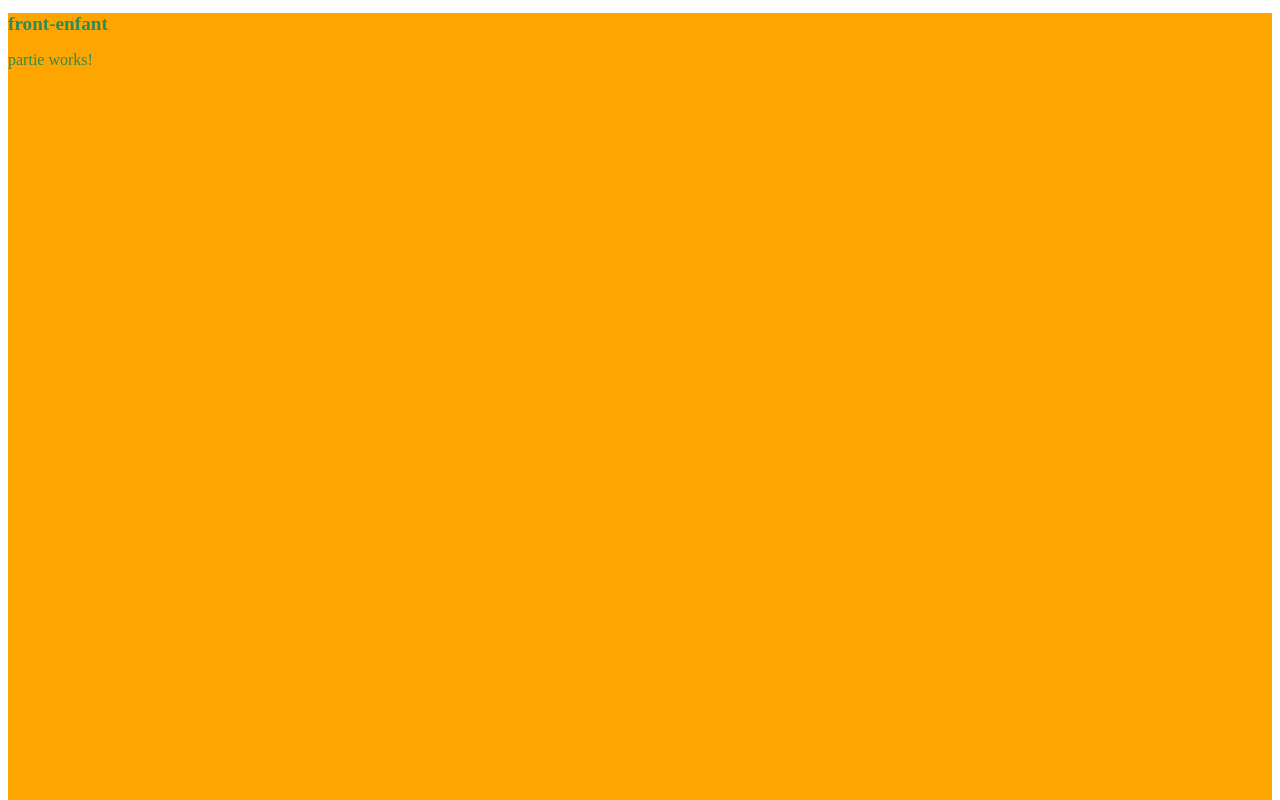
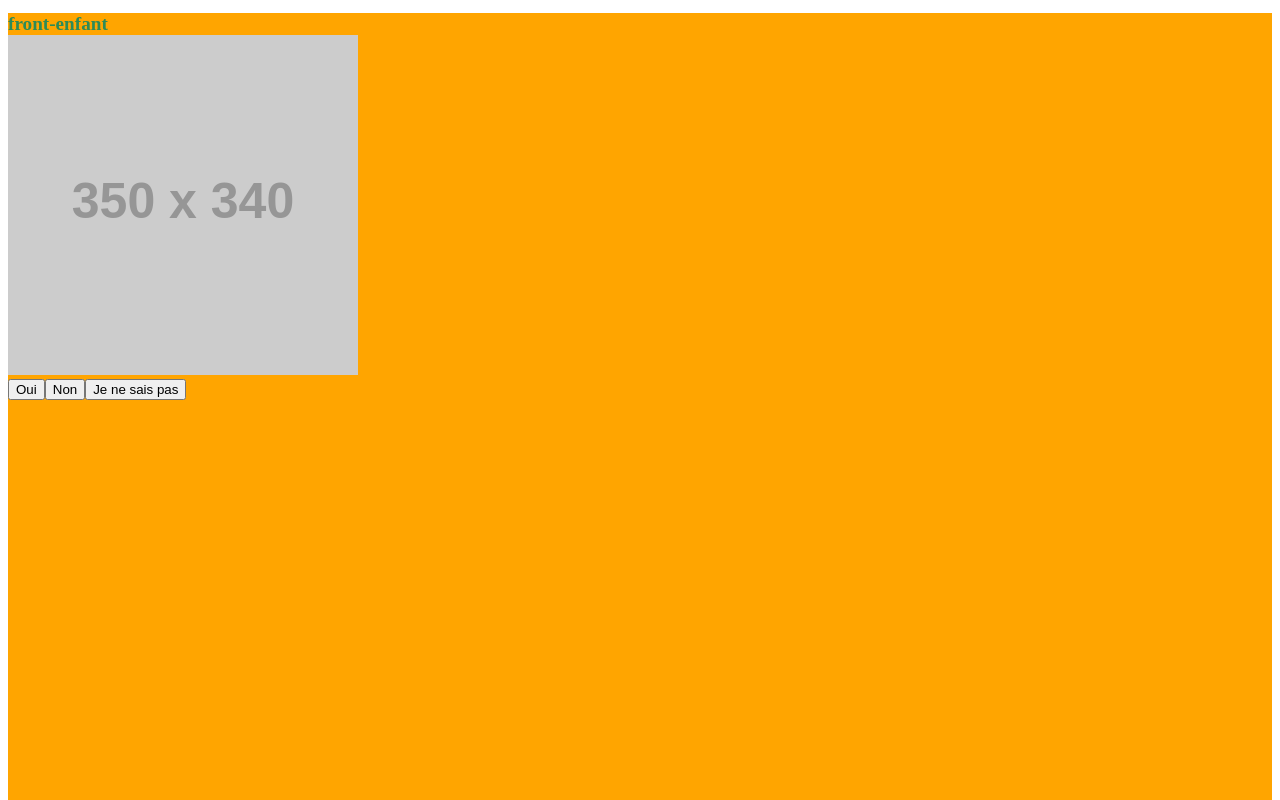
Before and after one commit to gauthier909/PFE-child-webapp, an Angular app: page /partie in a window 1280 px wide. Shown: the top 800 px of the page. Built offline with nearby package versions, Linux system fonts and the light colour scheme.

Commit message:
file-image

```diff
--- a/src/app/lets-play/lets-play.component.ts
+++ b/src/app/lets-play/lets-play.component.ts
@@ -22,7 +22,7 @@ export class LetsPlayComponent implements OnInit {
   onLetsPlay(){
     this.data.onLetsPlay().subscribe(data => {
       this.users = data;
-      console.log(this.users);
+      //console.log(this.users);
     });
 
 
--- a/src/app/partie/partie.component.html
+++ b/src/app/partie/partie.component.html
@@ -1 +1,8 @@
-<p>partie works!</p>
+<div> <!---- *ngFor="let image of images" -->
+<img [src]="images[index].nom">
+</div>
+<div class="reponse">
+    <button (click)="onOui()">Oui</button>
+    <button (click)="onNon()">Non</button>
+    <button (click)="onJsp()">Je ne sais pas</button>
+</div>
--- a/src/app/partie/partie.component.ts
+++ b/src/app/partie/partie.component.ts
@@ -1,4 +1,5 @@
 import { Component, OnInit } from '@angular/core';
+
 
 @Component({
   selector: 'app-partie',
@@ -7,9 +8,57 @@ import { Component, OnInit } from '@angular/core';
 })
 export class PartieComponent implements OnInit {
 
-  constructor() { }
+  public images:{id:number,nom:string,categorie:string}[];
+  public index = 0;
+
+  constructor() {
+    this.images = [
+      {
+        "id": 0,
+        "nom": "https://placehold.it/350x340",
+        "categorie": "sport"
+      },
+      {
+        "id": 1,
+        "nom": "https://placehold.it/350x341",
+        "categorie": "sport"
+      },
+      {
+        "id": 2,
+        "nom": "https://placehold.it/350x342",
+        "categorie": "sport"
+      },
+      {
+        "id": 3,
+        "nom": "https://placehold.it/350x343",
+        "categorie":"sport"
+      }
+    ];
+  }
 
   ngOnInit() {
+    console.log(this.images);
+  }
+
+  onOui(){
+    if(this.index >= this.images.length){
+      //fin partie
+    }
+    this.index++;
+  }
+
+  onNon(){
+    if(this.index >= this.images.length){
+      //fin partie
+    }
+    this.index++;
+  }
+
+  onJsp(){
+    if(this.index >= this.images.length){
+      //fin partie
+    }
+    this.index++;
   }
 
 }
```
Also changed, not shown: src/app/partie/images.json (added, +22 -0 lines).
